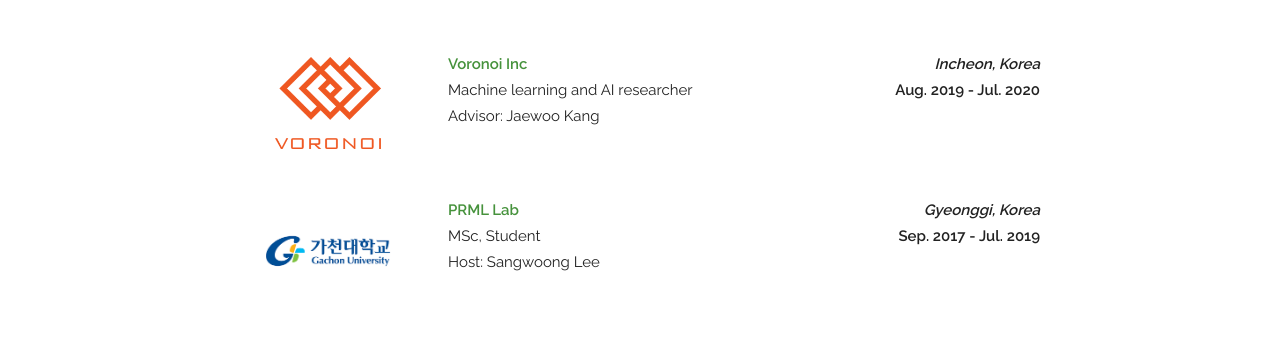
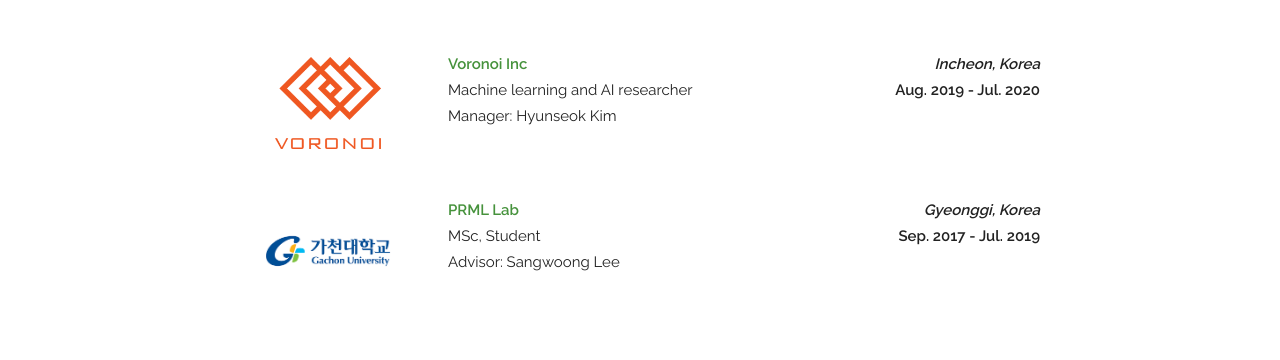
Before and after one commit to quangnguyenbn99/quangnguyenbn99.github.io, a Jekyll site: the page built from index.html, in a window 1280 px wide and 900 px high, scrolled down 1282 px. Shown: the part 153-513 px from the top of the window. Built offline with Jekyll 4.4.1, drawn with Linux system fonts in a browser that asks for light colours; some web fonts are replaced.

Commit message:
Update index.html

```diff
--- a/index.html
+++ b/index.html
@@ -114,7 +114,7 @@ layout: default
               <p class="title"><b><a href="https://voronoi.io/en/">Voronoi Inc</a> <b style="float:right;"><i>Incheon, Korea</i></b></b></p>
 
               <p>Machine learning and AI researcher <b style="float:right;">Aug. 2019 - Jul. 2020</b></p>
-              <p>Advisor: Jaewoo Kang</p>
+              <p>Manager: Hyunseok Kim</p>
               <p></p>
             </div>
           </div>
@@ -131,7 +131,7 @@ layout: default
               <p class="title"><b><a href=" http://pr.gachon.ac.kr/">PRML Lab</a><b style="float:right;"><i>Gyeonggi, Korea</i></b></b></p>
 
               <p>MSc, Student <b style="float:right;">Sep. 2017 - Jul. 2019</b></p>
-              <p>Host: Sangwoong Lee</p>
+              <p>Advisor: Sangwoong Lee</p>
               <p></p>
             </div>
           </div>
```
